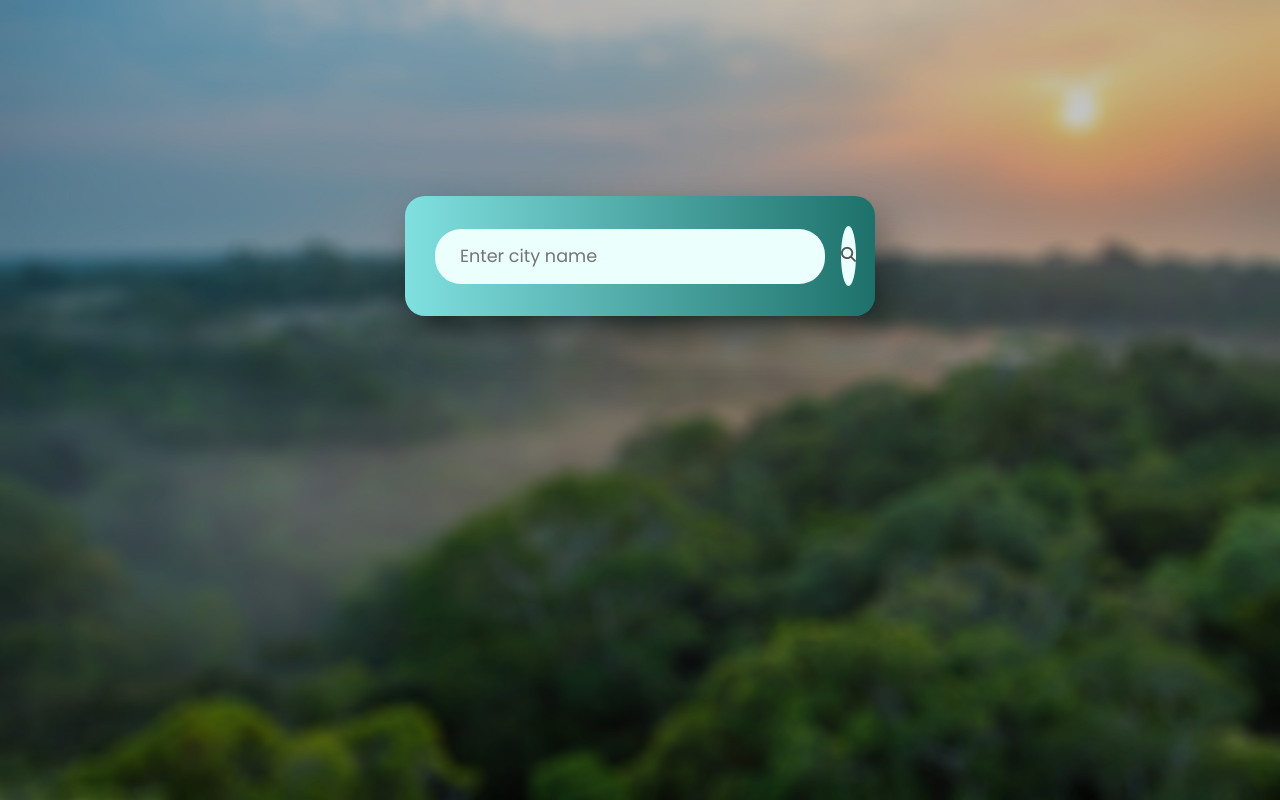
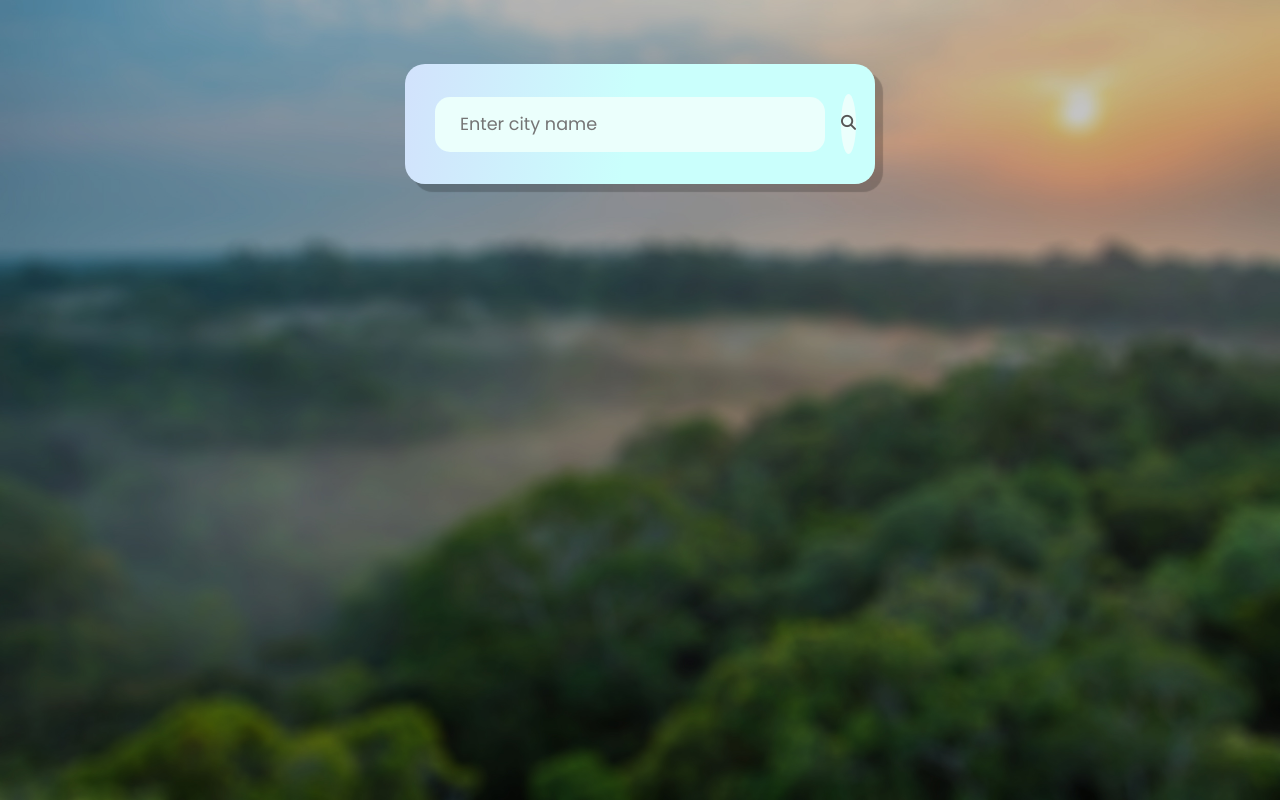
Before and after one commit to duutheboy/weather-app, a plain HTML site: page index.html in a window 1280 px wide. Drawn offline with Linux system fonts and the light colour scheme.

Commit message:
atualizando estilo

```diff
--- a/assets/css/style.css
+++ b/assets/css/style.css
@@ -11,6 +11,7 @@ body {
     background: url(../img/background.jpg)
     repeat;
     background-size: cover;
+    background-color: #555;
 }
 
 
@@ -35,21 +36,20 @@ body {
 }
 
 .search-icon:hover {
-    background-color: #9e9e9e;
+    background-color: #dad9d9;
 }
 
 
 .card {
     width: 90%;
     max-width: 470px;
-    background: linear-gradient(90deg, rgba(128,224,224,1) 0%, rgba(30,113,107,1) 100%);
-    color: #fff;
-    margin: 200px auto 0;
+    background: rgb(14,0,255);
+    background: linear-gradient(99deg, rgba(14,0,255,1) 0%, rgba(210,226,252,1) 0%, rgba(202,255,252,1) 48%);
+    margin: 5% auto 0;
     border-radius: 20px;
     padding: 30px 30px;
     text-align: center;
-    animation: float 2s ease-in-out infinite;
-    box-shadow: 10px 20px 40px rgba(0, 0, 0, 0.397);
+    box-shadow: 8px 8px 1px rgba(0, 0, 0, 0.197);
 
 }
 
@@ -65,12 +65,17 @@ input {
     background: #ebfffc;
     color: #555;
     border: 0;
-    border-radius: 26px;
+    border-radius: 15px;
     padding: 25px 25px;
     height: 55px;
     flex: 1;
     margin-right: 16px;
     font-size: 1.1rem;
+    transition: color 2s;
+}
+
+input:hover {
+    background-color: #dad9d9;
 }
 
 input:focus {
@@ -78,8 +83,9 @@ input:focus {
 }
 
 .weather-icon {
-    width: 170px;
-    margin-top: 20px;
+    width: 50%;
+    margin-top: 1%;
+    animation: float 1.5s ease-in-out infinite;
 }
 
 .weather h1 {
@@ -102,13 +108,6 @@ input:focus {
     margin-top: 30px;
 }
 
-@keyframes float {
-    0%, 100% {
-        transform: translateY(0)
-    }
-    50% {
-        transform: translateY(-4px);
-    }}
 
 .weather {
     display: none;
@@ -121,3 +120,11 @@ input:focus {
     font-size: 15px;
     display: none;
 }
+
+@keyframes float {
+    0%, 100% {
+        transform: translateY(0)
+    }
+    50% {
+        transform: translateY(-8px);
+    }}
```
